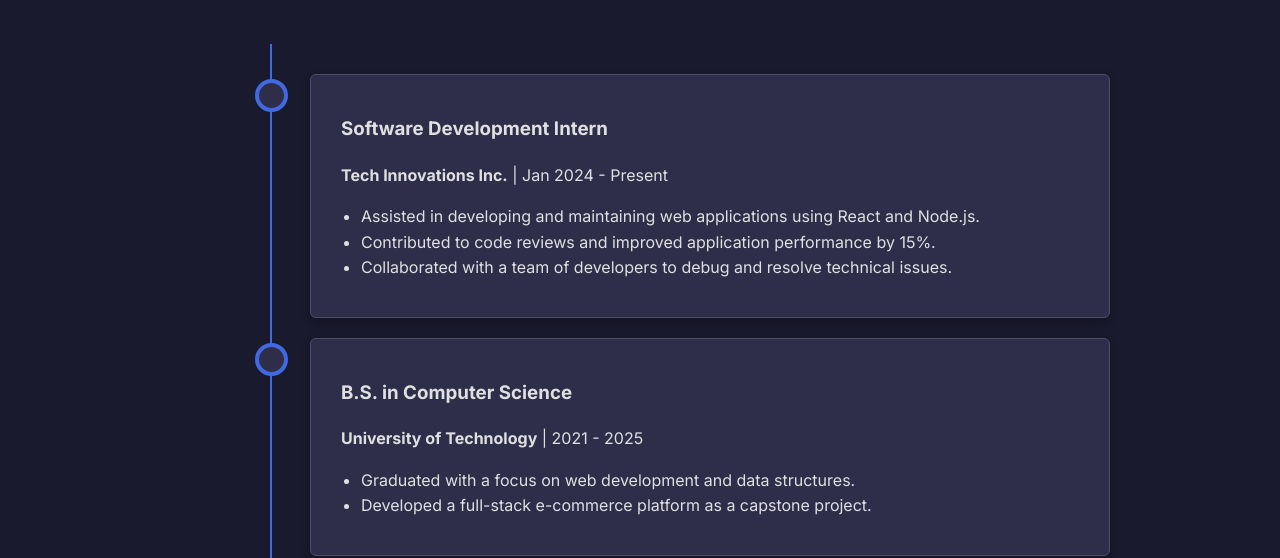
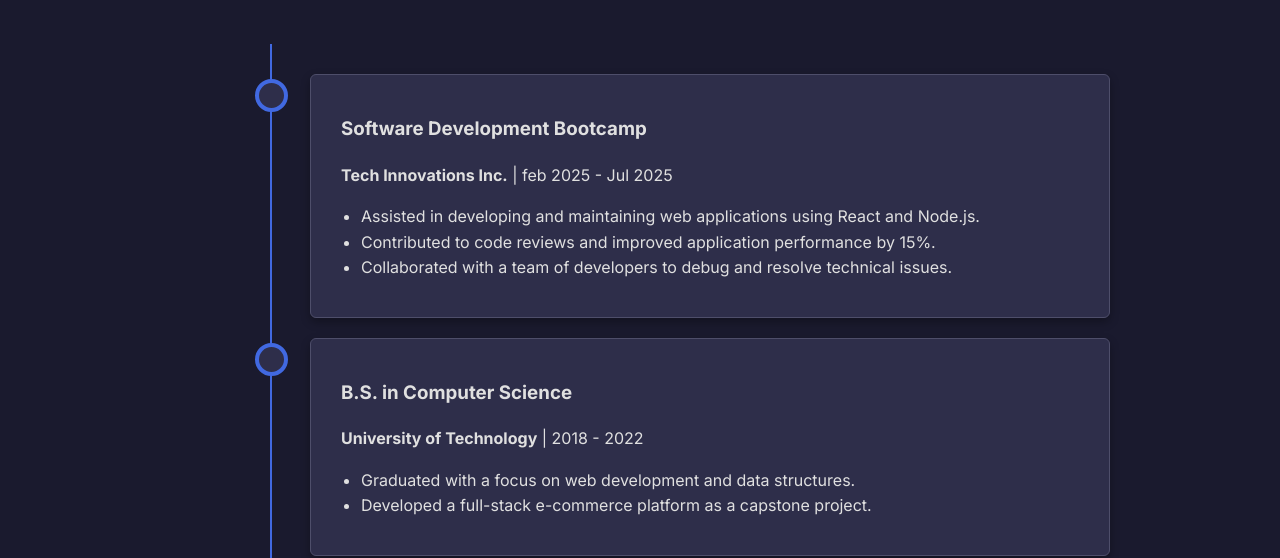
Before and after one commit to IsaacDev14/Basic-Portfolio-, a plain HTML site: page index.html in a window 1280 px wide. Shown: the part 1967-2525 px from the top of the page. Drawn offline with Linux system fonts and the light colour scheme.

Commit message:
update the readme file

```diff
--- a/index.html
+++ b/index.html
@@ -83,8 +83,8 @@
                 <div class="timeline">
                     <div class="timeline-item">
                         <div class="timeline-content">
-                            <h3>Software Development Intern</h3>
-                            <p><strong>Tech Innovations Inc.</strong> | Jan 2024 - Present</p>
+                            <h3>Software Development Bootcamp</h3>
+                            <p><strong>Tech Innovations Inc.</strong> | feb 2025 - Jul 2025</p>
                             <ul>
                                 <li>Assisted in developing and maintaining web applications using React and Node.js.</li>
                                 <li>Contributed to code reviews and improved application performance by 15%.</li>
@@ -95,7 +95,7 @@
                     <div class="timeline-item">
                         <div class="timeline-content">
                             <h3>B.S. in Computer Science</h3>
-                            <p><strong>University of Technology</strong> | 2021 - 2025</p>
+                            <p><strong>University of Technology</strong> | 2018 - 2022</p>
                             <ul>
                                 <li>Graduated with a focus on web development and data structures.</li>
                                 <li>Developed a full-stack e-commerce platform as a capstone project.</li>
```
Also changed, not shown: 1 other file.
